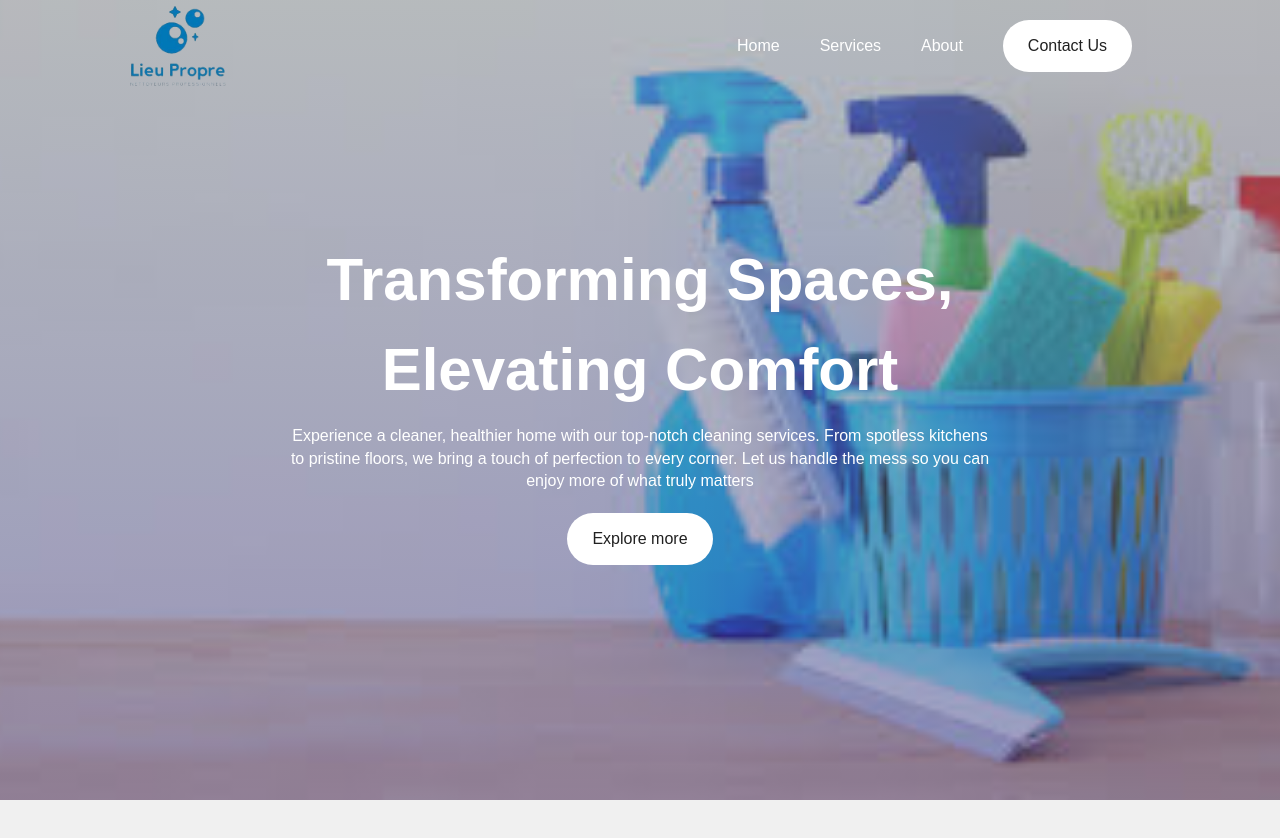
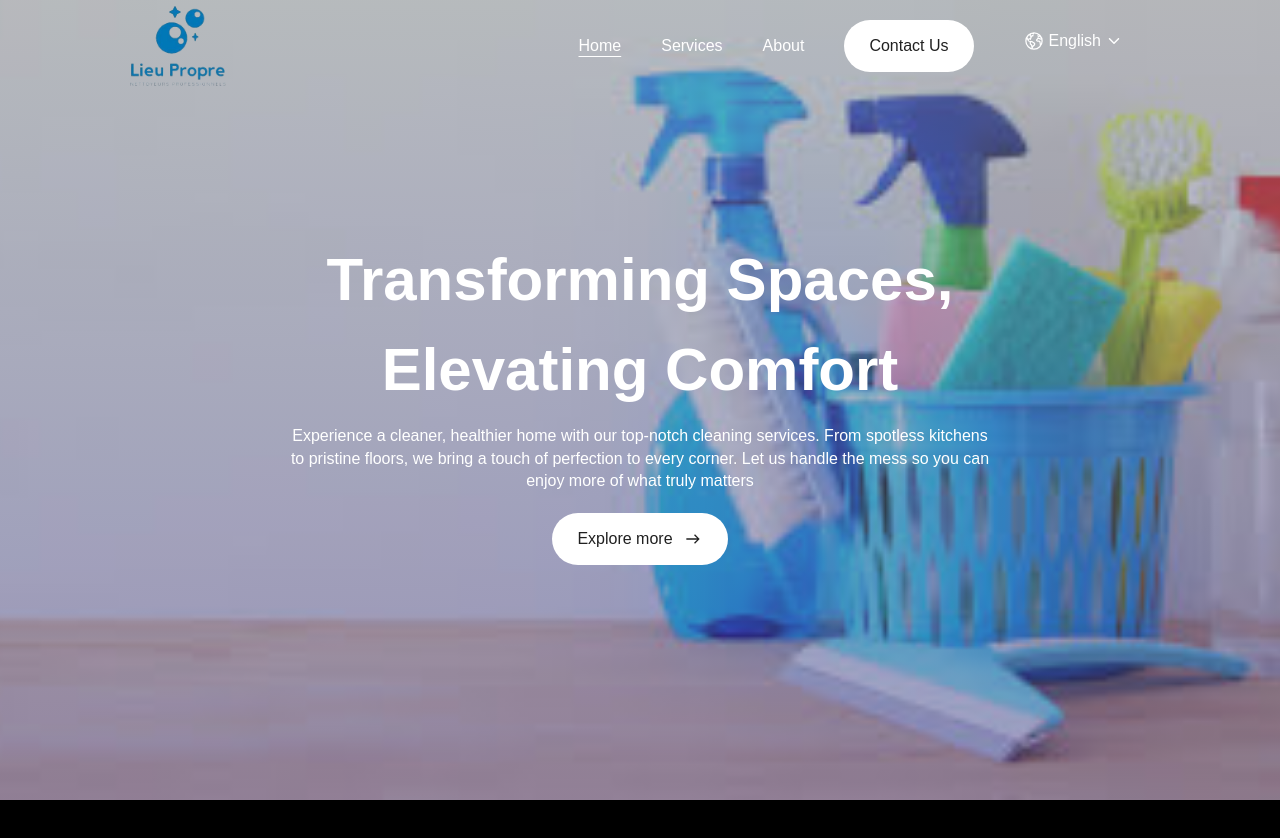
Before and after one commit to abdenourgarti/entretien-menager, a Next.js app: page /en in a window 1280 px wide. Shown: the top 838 px of the page. Before the commit the page ends 800 px from the top, so only its background shows below. Built offline with nearby package versions, Linux system fonts and the light colour scheme.

Commit message:
navbar v1

```diff
--- a/app/[locale]/globals.css
+++ b/app/[locale]/globals.css
@@ -14,19 +14,3 @@
 body{
     background-color: #f0f0f0;
 }
-
-.containr{
-    padding-left: 10%;
-    padding-right: 10%;
-}
-
-.btn{
-    background: white;
-    color: #212121;
-    padding: 14px 25px;
-    font-size: 16px;
-    border-radius: 30px;
-    cursor: pointer;
-    border: 0;
-    outline: 0;
-}
--- a/app/[locale]/page.js
+++ b/app/[locale]/page.js
@@ -1,11 +1,13 @@
 import Hero from "@/components/Hero";
 import Navbar from "@/components/Navbar";
+import Section2 from "@/components/Section2";
 
 export default function Home() {
   return (
     <div>
       <Navbar />
       <Hero />
+      <Section2 />
     </div>
   );
 }
--- a/components/Hero/index.jsx
+++ b/components/Hero/index.jsx
@@ -1,5 +1,6 @@
 import React from 'react'
 import './hero.css'
+import { MdOutlineEast } from "react-icons/md";
 
 const Hero = () => {
   return (
@@ -7,7 +8,7 @@ const Hero = () => {
       <div className='hero-text'>
         <h1>Transforming Spaces, Elevating Comfort</h1>
         <p>Experience a cleaner, healthier home with our top-notch cleaning services. From spotless kitchens to pristine floors, we bring a touch of perfection to every corner. Let us handle the mess so you can enjoy more of what truly matters</p>
-        <button className='btn'>Explore more</button>
+        <button className='btn'>Explore more <MdOutlineEast className='icon'/></button>
       </div>
     </div>
   )
--- a/components/Navbar/index.jsx
+++ b/components/Navbar/index.jsx
@@ -1,19 +1,96 @@
+'use client'
 import Link from 'next/link'
-import React from 'react'
+import React, { useEffect, useState } from 'react'
 import './navbar.css'
 import Image from 'next/image'
+import { CiMenuFries } from "react-icons/ci"
+import { IoIosCloseCircleOutline } from "react-icons/io"
+import { IoEarthOutline } from "react-icons/io5"
+import { usePathname, useRouter } from 'next/navigation'
+import { useLocale } from 'next-intl'
+import { IoIosArrowDown } from "react-icons/io"
 
 const Navbar = () => {
+  const [sticky, setSticky] = useState(false)
+  const [mobileMenu, setMobileMenu] = useState(false)
+  const [showLanguages, setShowLanguages] = useState(false)
+  const pathname = usePathname()
+  const router = useRouter()
+  const locale = useLocale()
+
+  useEffect(() => {
+    window.addEventListener('scroll', () => {
+      window.scrollY > 50 ? setSticky(true) : setSticky(false)
+    })
+  }, [])
+
+  const toggleMenu = () => {
+    setMobileMenu(!mobileMenu)
+  }
+
+  const changeLanguage = (newLocale) => {
+    const currentPath = pathname.split('/').slice(2).join('/') || ''
+    router.push(`/${newLocale}/${currentPath}`)
+    setShowLanguages(false)
+  }
+
+  const isActive = (path) => {
+    const currentPath = pathname.split('/').slice(2).join('/') || ''
+    return currentPath === path
+  }
+
   return (
-    <nav className='containr'>
-      <Image className='logo' src="/logo.png" width={100} height={70} />
-      <ul>
-        <li>Home</li>
-        <li>Services</li>
-        <li>About</li>
-        <li><button className='btn'>Contact Us</button></li>
-
+    <nav className={`containr ${sticky ? (mobileMenu ? '' : 'dark-nav') : ''}`}>
+      <Link href={`/${locale}`}>
+        <Image className='logo' src="/logo.png" width={100} height={70} alt="logo" />
+      </Link>
+      <ul className={`${mobileMenu ? '' : 'hide-mobile-menu'}`}>
+        <li className={isActive('') ? 'active' : ''}>
+          <Link href={`/${locale}`}>Home</Link>
+        </li>
+        <li className={isActive('services') ? 'active' : ''}>
+          <Link href={`/${locale}/services`}>Services</Link>
+        </li>
+        <li className={isActive('about') ? 'active' : ''}>
+          <Link href={`/${locale}/about`}>About</Link>
+        </li>
+        <li>
+          <button className={`${sticky ? (mobileMenu ? 'btn' : 'btn-dark') : 'btn'}`}>
+            Contact Us
+          </button>
+        </li>
+        <li className="language-selector">
+          <button
+            onClick={() => setShowLanguages(!showLanguages)}
+            className="lang-btn"
+          >
+            <IoEarthOutline className="lang-icon" />
+            <span>{locale === 'fr' ? 'Français' : 'English'}</span>
+            <IoIosArrowDown className={`arrow-icon ${showLanguages ? 'rotate' : ''}`} />
+          </button>
+          {showLanguages && (
+            <div className="language-dropdown">
+              <button
+                onClick={() => changeLanguage(locale === 'fr' ? 'en' : 'fr')}
+                className="dropdown-item"
+              >
+                {locale === 'fr' ? 'Anglais' : 'French'}
+              </button>
+            </div>
+          )}
+        </li>
       </ul>
+      {!mobileMenu ?
+        <CiMenuFries
+          className={`menu-icon ${sticky ? 'text-[#212EA0]' : 'text-white'}`}
+          onClick={toggleMenu}
+        />
+        :
+        <IoIosCloseCircleOutline
+          className='menu-icon text-white'
+          onClick={toggleMenu}
+        />
+      }
     </nav>
   )
 }
--- a/components/Navbar/navbar.css
+++ b/components/Navbar/navbar.css
@@ -1,6 +1,5 @@
 nav{
     width: 100%;
-    /*background: #333;*/
     color: white;
     padding: 4px 0;
     position: fixed;
@@ -22,3 +21,187 @@ nav ul li{
     margin: 5px 20px;
     font-size: 16px;
 }
+
+/* Style actif pour la page courante */
+nav ul li.active a {
+    text-decoration: underline;
+    text-underline-offset: 5px;
+}
+
+/* Effets hover */
+nav ul li a {
+    transition: transform 0.3s ease;
+    display: inline-block;
+}
+
+nav ul li a:hover {
+    transform: scale(1.1);
+}
+
+.btn:hover, .btn-dark:hover {
+    transform: scale(1.05);
+    transition: transform 0.3s ease;
+}
+
+.dark-nav{
+    background: white;
+    color: #212EA0;
+    transition: 0.5s;
+}
+
+.btn-dark{
+    background: #212EA0;
+    color: white;
+    padding: 14px 25px;
+    font-size: 16px;
+    border-radius: 30px;
+    cursor: pointer;
+    border: 0;
+    outline: 0;
+}
+
+/* Style pour le sélecteur de langue */
+.language-selector {
+    position: relative;
+}
+
+.lang-btn {
+    display: flex;
+    align-items: center;
+    gap: 5px;
+    padding: 5px 10px;
+    color: inherit;
+    background: none;
+    border: none;
+    cursor: pointer;
+    font-size: 16px;
+}
+
+.lang-icon {
+    width: 20px;
+    height: 20px;
+}
+
+.arrow-icon {
+    width: 16px;
+    height: 16px;
+    transition: transform 0.3s ease;
+}
+
+.arrow-icon.rotate {
+    transform: rotate(180deg);
+}
+
+.language-dropdown {
+    position: absolute;
+    top: 100%;
+    right: 0;
+    background: white;
+    border-radius: 8px;
+    box-shadow: 0 2px 10px rgba(0,0,0,0.1);
+    overflow: hidden;
+    z-index: 1000;
+}
+
+.dropdown-item {
+    padding: 10px 20px;
+    width: 100%;
+    text-align: left;
+    border: none;
+    background: none;
+    color: #212EA0;
+    cursor: pointer;
+    transition: background-color 0.3s ease;
+}
+
+.dropdown-item:hover {
+    background-color: rgba(33, 46, 160, 0.1);
+}
+
+.menu-icon{
+    display: none;
+}
+
+.containr{
+    padding-left: 10%;
+    padding-right: 10%;
+}
+
+.btn{
+    background: white;
+    color: #212121;
+    padding: 14px 25px;
+    font-size: 16px;
+    border-radius: 30px;
+    cursor: pointer;
+    border: 0;
+    outline: 0;
+    display: inline-flex;
+    align-items: center;
+    justify-content: center;
+}
+
+.btn .icon{
+    width: 20px;
+    margin-left: 10px;
+}
+
+@media (max-width: 1000px){
+    .containr{
+        padding-left: 5%;
+        padding-right: 5%;
+    }
+}
+
+@media (max-width: 1000px){
+    nav ul li{
+        margin: 10px 15px;
+    }
+}
+
+@media (max-width: 840px){
+    nav{
+        padding: 15px 0;
+    }
+    nav ul{
+        position: fixed;
+        top: 0;
+        right: 0px;
+        bottom: 0;
+        background: #212EA0;
+        z-index: -1;
+        width: 200px;
+        padding-top: 70px;
+        transition: 0.5s;
+    }
+    nav ul li{
+        display: block;
+        margin: 25px 35px;
+    }
+    .menu-icon{
+        display: block;
+        width: 50px;
+        height: 70px;
+        cursor: pointer;
+        font-weight: bold;
+    }
+    .hide-mobile-menu{
+        right: -200px;
+    }
+
+    .language-dropdown {
+        position: static;
+        background: transparent;
+        box-shadow: none;
+        margin-top: 5px;
+        margin-left: 20px;
+    }
+
+    .dropdown-item {
+        color: white;
+    }
+
+    .dropdown-item:hover {
+        background-color: rgba(255, 255, 255, 0.1);
+    }
+}
--- /dev/null
+++ b/components/Section2/index.jsx
@@ -0,0 +1,11 @@
+import React from 'react'
+
+const Section2 = () => {
+  return (
+    <div className='h-[500px] bg-black'>
+
+    </div>
+  )
+}
+
+export default Section2
--- a/package.json
+++ b/package.json
@@ -12,7 +12,8 @@
     "next": "14.2.13",
     "next-intl": "^3.20.0",
     "react": "^18",
-    "react-dom": "^18"
+    "react-dom": "^18",
+    "react-icons": "^5.3.0"
   },
   "devDependencies": {
     "eslint": "^8",
```
Also changed, not shown: 1 other file (tests, documents, lock files or other folders).
